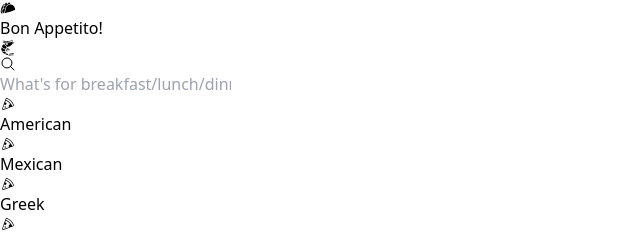
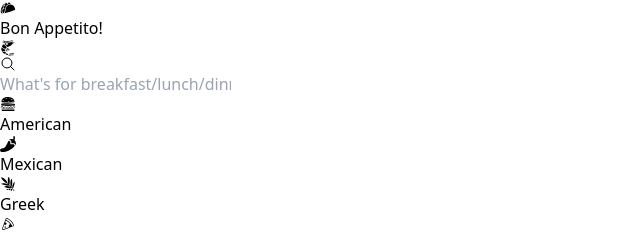
Before and after one commit to AJ55P/FoodRecipeApp, a React (Vite) app: page / in a window 1280 px wide. Shown: the top 236 px of the page, without its empty margins (0-640 px from the left). Built offline with nearby package versions, Linux system fonts and the light colour scheme; no server answers.

Commit message:
Menu.js work
* Remove the local svg imports that were commented out, since they're unneeded
* Import the three remaining cuisine icons from the react-icons library
* Render the icons in their corresponding positions within the menu nav

```diff
--- a/src/Components/Menu.js
+++ b/src/Components/Menu.js
@@ -1,7 +1,8 @@
 import React from 'react';
-// import Pizza from '../images/pizza-svgrepo-com.svg';
-// import Pizza from "jsx:../images/pizza-svgrepo-com.svg";
 import { CiPizza } from 'react-icons/ci';
+import { FaPepperHot } from 'react-icons/fa';
+import { GiOlive } from 'react-icons/gi';
+import { GiHamburger } from 'react-icons/gi';
 
 function Menu({setCuisine}){
     return (
@@ -9,17 +10,17 @@ function Menu({setCuisine}){
             <ul className="flex flex-row flex-wrap justify-center gap-2">
                 <li onClick={()=> setCuisine('american')} className="bg-gradient-to-r from-orange-200 to-red-200
                 cursor-grab flex flex-col h-16 w-16 scale-90 items-center justify-center rounded-full">
-                    <CiPizza className="text-2xl"/>
+                    <GiHamburger className="text-2xl"/>
                     <a className="text-sm">American</a>
                 </li>
                 <li onClick={()=> setCuisine('mexican')} className="cursor-grab flex flex-col h-16 w-16 scale-90 items-center justify-center rounded-full
                 bg-gradient-to-r from-orange-200 to-red-200">
-                    <CiPizza className="text-2xl"/>
+                    <FaPepperHot className="text-2xl"/>
                     <a className="text-sm">Mexican</a>
                 </li>
                 <li onClick={()=> setCuisine('greek')} className="cursor-grab flex flex-col h-16 w-16 scale-90 items-center justify-center rounded-full
                 bg-gradient-to-r from-orange-200 to-red-200">
-                    <CiPizza className="text-2xl"/>
+                    <GiOlive className="text-2xl"/>
                     <a className="text-sm">Greek</a>
                 </li>
                 <li onClick={()=> setCuisine('italian')} className="cursor-grab flex flex-col h-16 w-16 scale-90 items-center justify-center rounded-full
```
